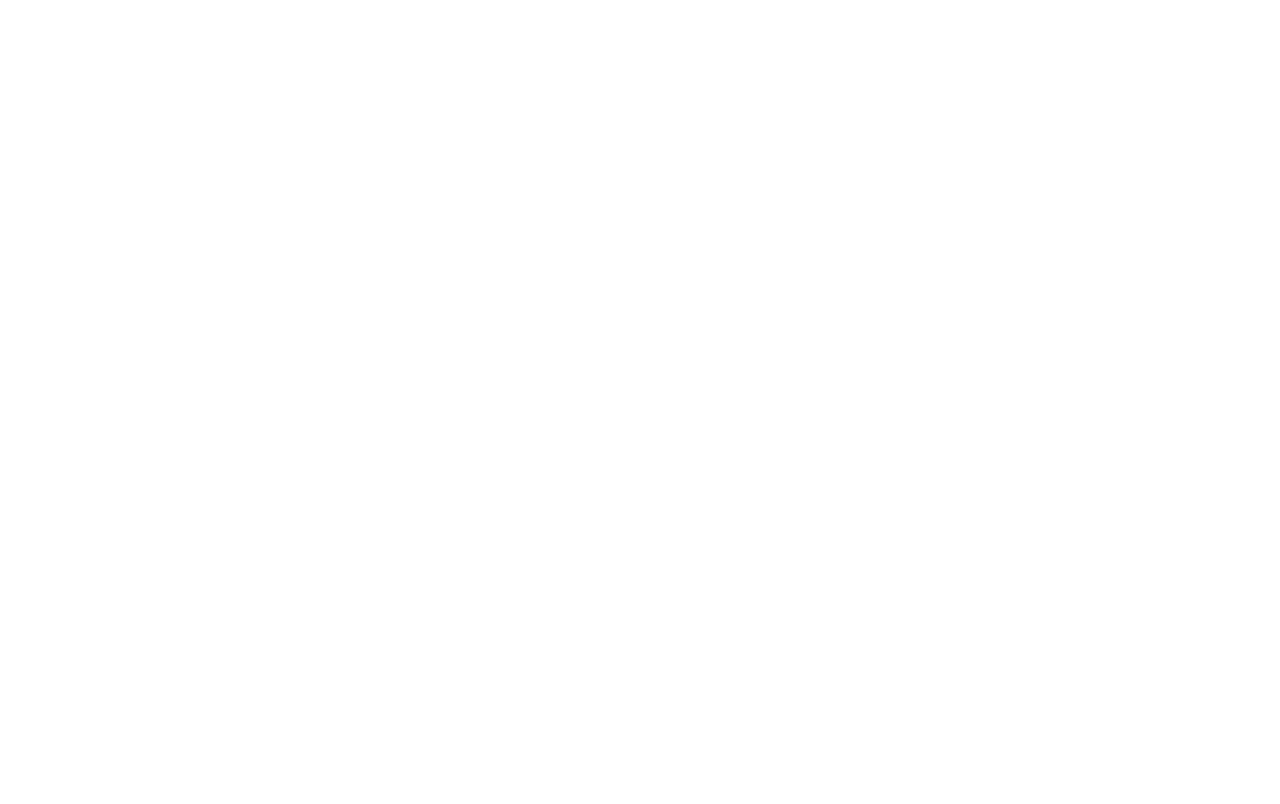
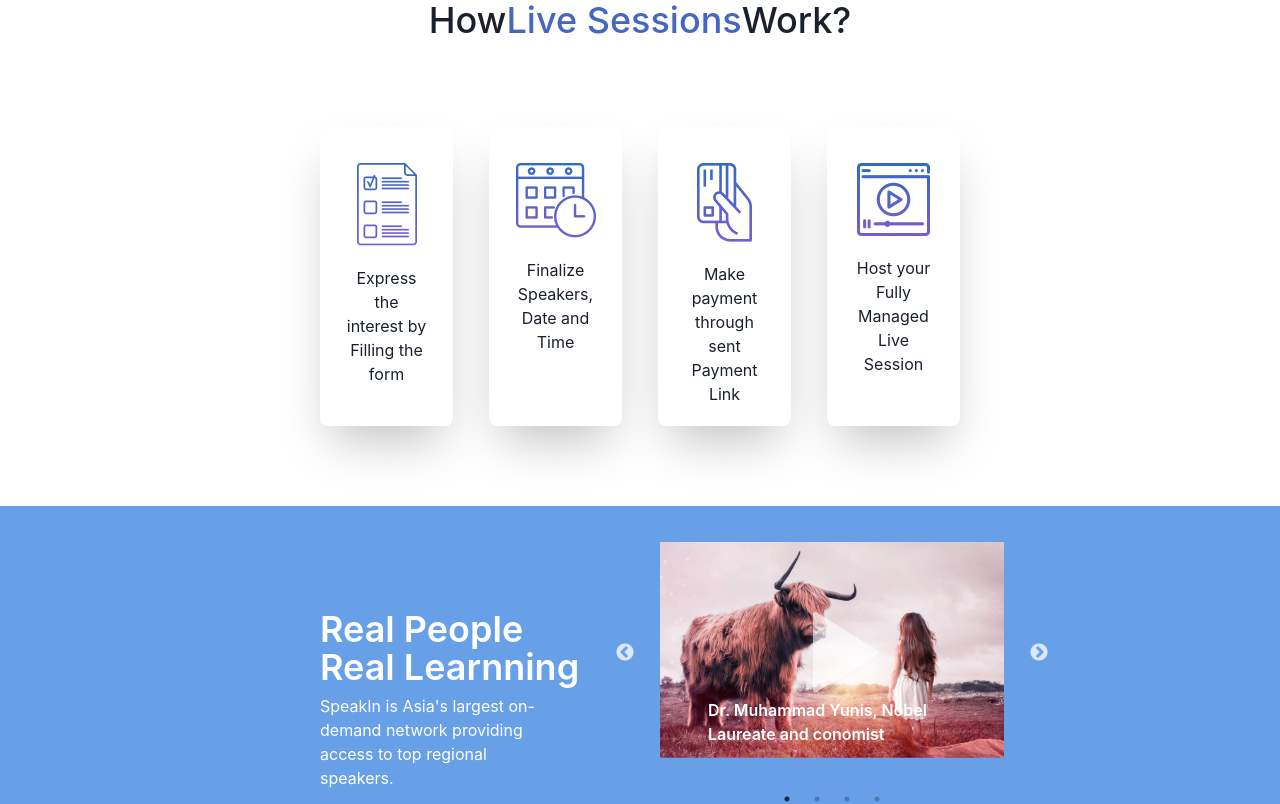
Before and after one commit to JeevanJyotiChoudhury/esmagico_assignment, a React (Create React App) app: page / in a window 1280 px wide. Shown: the part 540-1344 px from the top of the page. Before the commit the page ends 800 px from the top, so only its background shows below. Built offline with nearby package versions, Linux system fonts and the light colour scheme.

Commit message:
real people

```diff
--- a/package.json
+++ b/package.json
@@ -13,6 +13,8 @@
     "react": "^18.2.0",
     "react-dom": "^18.2.0",
     "react-scripts": "5.0.1",
+    "react-slick": "^0.29.0",
+    "slick-carousel": "^1.8.1",
     "web-vitals": "^2.1.4"
   },
   "scripts": {
--- a/src/components/Clients.jsx
+++ b/src/components/Clients.jsx
@@ -1,10 +1,10 @@
-import { Box, Flex, Heading, Image, Text } from "@chakra-ui/react";
+import { Box, Heading, Image, Text } from "@chakra-ui/react";
 import React from "react";
 import banner from "../assets/Screenshot 2020-11-27 at 7.16ibm.png";
 
 const Clients = () => {
   return (
-    <Box w="100%">
+    <Box w="100%" mt='12'>
       <Box textAlign="center" w="31%" mx="auto">
         <Box>
           <Heading as="h2">Your SpeakIn is Trusted by the Best of Clients</Heading>
--- a/src/components/LiveSession.jsx
+++ b/src/components/LiveSession.jsx
@@ -1,9 +1,55 @@
-import React from 'react'
+import { Box, Flex, Heading, Image, SimpleGrid, Text } from "@chakra-ui/react";
+import React from "react";
+import img1 from "../assets/noun_form_3426131 1doc1.png";
+import img2 from "../assets/Uniondoc2.png";
+import img3 from "../assets/Uniondoc3.png";
+import img4 from "../assets/Uniondo4.png";
+
+const dataArray = [
+  {
+    img: img1,
+    desc: "Express the interest by Filling the form",
+  },
+  {
+    img: img2,
+    desc: "Finalize Speakers, Date and Time",
+  },
+  {
+    img: img3,
+    desc: "Make payment through sent Payment Link",
+  },
+  {
+    img: img4,
+    desc: "Host your Fully Managed Live Session",
+  },
+];
 
 const LiveSession = () => {
   return (
-    <div>LiveSession</div>
-  )
-}
+    <Box w="50%" mx="auto" textAlign="center" mb='20'>
+      <Flex fontSize="4xl" fontWeight="medium" justify="center" pt="10" pb="20">
+        How
+        <span>
+          <Text color="#4467c3">Live Sessions</Text>
+        </span>
+        Work?
+      </Flex>
+      <SimpleGrid columns="4" gap="9">
+        {dataArray.map((el) => {
+          return (
+            <Box shadow="2xl" borderRadius="lg">
+              <Flex justify="center" align="center" pt="9" pb="5">
+                <Image src={el.img} />
+              </Flex>
+              <Text pb="5" mx="6">
+                {el.desc}
+              </Text>
+            </Box>
+          );
+        })}
+      </SimpleGrid>
+    </Box>
+  );
+};
 
-export default LiveSession
+export default LiveSession;
--- a/src/components/Main.jsx
+++ b/src/components/Main.jsx
@@ -18,13 +18,13 @@ const Main = () => {
       {/* <Form /> */}
       {/* <LargestNetwork /> */}
       {/* <OwnSession /> */}
-      {/* <LearningSession /> */}
-      {/* <LiveSession /> */}
-      {/* <RealPeople /> */}
-      {/* <Clients /> */}
+      <LearningSession />
+      <LiveSession />
+      <RealPeople />
+      <Clients />
       {/* <AboutSpeakin /> */}
-      {/* <TrendingSpeaker /> */}
-      {/* <Footer/> */}
+      <TrendingSpeaker />
+      <Footer/>
     </div>
   );
 }
--- a/src/components/RealPeople.jsx
+++ b/src/components/RealPeople.jsx
@@ -1,9 +1,88 @@
-import React from 'react'
+import { Box, Image, SimpleGrid, Text } from "@chakra-ui/react";
+import React from "react";
+import Slider from "react-slick";
+import "slick-carousel/slick/slick.css";
+import "slick-carousel/slick/slick-theme.css";
+import slideimage from "../assets/ashutosh-pandey-1 1cow.png"
+import playbtn from "../assets/Vector 3playbtn.png"
+
+let arrData = [
+  {
+    slideImg: slideimage,
+    playBtn: playbtn,
+    text: "Dr. Muhammad Yunis, Nobel Laureate and conomist",
+  },
+  {
+    slideImg: slideimage,
+    playBtn: playbtn,
+    text: "Dr. Muhammad Yunis, Nobel Laureate and conomist",
+  },
+  {
+    slideImg: slideimage,
+    playBtn: playbtn,
+    text: "Dr. Muhammad Yunis, Nobel Laureate and conomist",
+  },
+  {
+    slideImg: slideimage,
+    playBtn: playbtn,
+    text: "Dr. Muhammad Yunis, Nobel Laureate and conomist",
+  },
+];
 
 const RealPeople = () => {
+  var settings = {
+    dots: true,
+    infinite: true,
+    speed: 500,
+    slidesToShow: 1,
+    slidesToScroll: 1
+  };
   return (
-    <div>RealPeople</div>
-  )
-}
+    <Box bg="#68a0e8" pt="4" pb="24">
+      <Box w="60%" mx="auto">
+        <SimpleGrid columns="2">
+          <Box color="white" pl="16" mt="20">
+            <Text fontSize="4xl" fontWeight="semibold" mb="-4">
+              Real People
+            </Text>
+            <Text fontSize="4xl" fontWeight="semibold">
+              {" "}
+              Real Learnning
+            </Text>
+            <Text pr="20">
+              SpeakIn is Asia's largest on-demand network providing access to
+              top regional speakers.
+            </Text>
+          </Box>
+          <Box>
+            <Slider {...settings}>
+              {arrData.map((el) => {
+                return (
+                  <Box position="relative" p="5">
+                    <Image src={slideimage} />
+                    <Box position="absolute" left="45%" top="35%">
+                      <Image src={playbtn} />
+                    </Box>
+                    <Text
+                      position="absolute"
+                      bottom="8"
+                      color="white"
+                      px="12"
+                      fontWeight="semibold"
+                    >
+                      Dr. Muhammad Yunis, Nobel Laureate and conomist
+                    </Text>
+                  </Box>
+                );
+              })}
 
-export default RealPeople
+
+            </Slider>
+          </Box>
+        </SimpleGrid>
+      </Box>
+    </Box>
+  );
+};
+
+export default RealPeople;
--- a/src/components/TrendingSpeaker.jsx
+++ b/src/components/TrendingSpeaker.jsx
@@ -1,6 +1,5 @@
 import {
   Box,
-  Button,
   Heading,
   Image,
   SimpleGrid,
```
Also changed, not shown: 1 other file (tests, documents, lock files or other folders).
